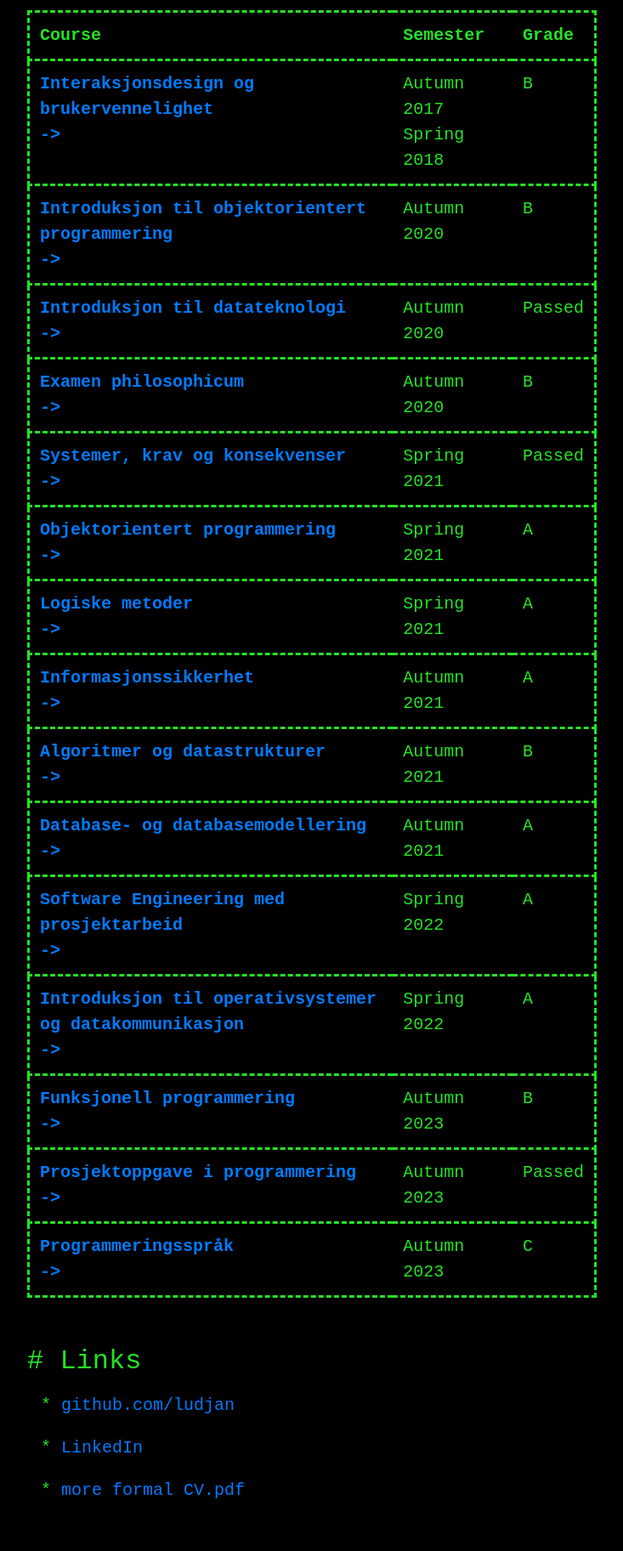
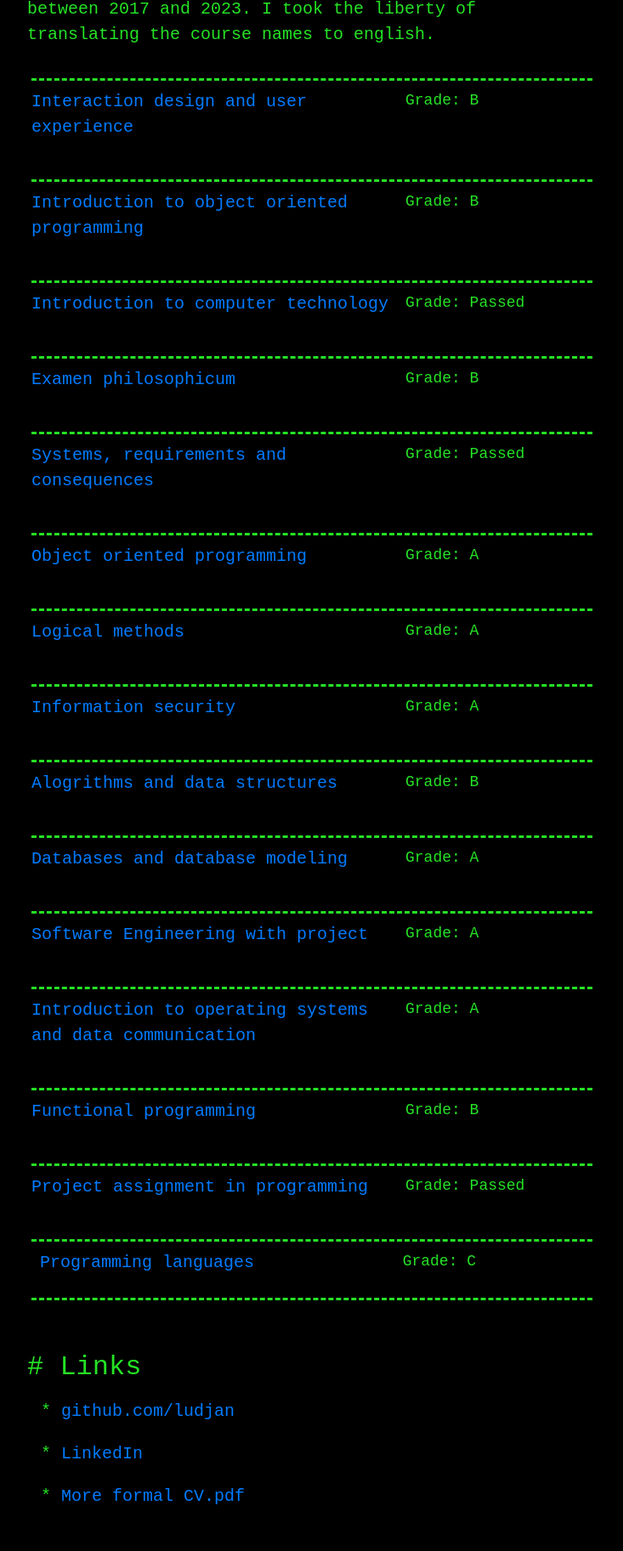
Before and after one commit to ludjan/site, a plain HTML site: page index.html in a window 1280 px wide. Shown: the part 3504-5329 px from the top of the page at 85% size, without its empty margins (273-1006 px from the left). Drawn offline with nearby package versions, Linux system fonts and the light colour scheme.

Commit message:
more styling

```diff
--- a/index.html
+++ b/index.html
@@ -177,184 +177,161 @@
                 <div class="container">
                     <h1># Grades</h1>
                     <p>
-                        Here are the passed courses and grades from my studies.
+                        Here are the passed courses and grades from my studies between 2017 and 2023. I took the liberty of translating the course names to english.
                     </p>
-                    <table class="table justify-content-xs-center">
-                        <thead>
-                            <tr>
-                                <th scope="col">Course</th>
-                                <th scope="col">Semester</th>
-                                <th scope="col">Grade</th>
-                            </tr>
-                        </thead>
-                        <tbody>
-                            <tr>
-                                <th scope="row">
-                                    <a class="table-link text-break" href="https://www.hivolda.no/emne/AMV124/5252">
-                                        <div>
-                                            Interaksjonsdesign og brukervennelighet<br>->
+
+                    <div class="grade-table">
+                        <div class="row grade-row">
+                            <div class="col-md-8 no-left-padding">
+                                <a class="course-link" href="https://www.hivolda.no/emne/AMV124/5252">
+                                    <p>
+                                        Interaction design and user experience
+                                    </p>
+                                </a>
                             </div>
+                            <div class="col-md-4 course-link no-left-padding">Grade: B</div>
+                        </div>
+                        <div class="row grade-row">
+                            <div class="col-md-8 no-left-padding">
+                                <a class="course-link"href="https://www.uio.no/studier/emner/matnat/ifi/IN1000/index.html">
+                                    <p>
+                                        Introduction to object oriented programming
+                                    </p>
                                 </a>
-                                </th>
-                                <td>Autumn 2017<br>Spring 2018</td>
-                                <td>B</td>
-                            </tr>
-                            <tr>
-                                <th scope="row">
-                                    <a class="table-link text-break"href="https://www.uio.no/studier/emner/matnat/ifi/IN1000/index.html">
-                                        <div>
-                                            Introduksjon til objektorientert programmering<br>->
                             </div>
+                            <div class="col-md-4 course-link no-left-padding">Grade: B</div>
+                        </div>
+                        <div class="row grade-row">
+                            <div class="col-md-8 no-left-padding">
+                                <a class="course-link" href="https://www.uio.no/studier/emner/matnat/ifi/IN1020/index.html">
+                                    <p>
+                                        Introduction to computer technology
+                                    </p>
                                 </a>
-                                </th>
-                                <td>Autumn 2020</td>
-                                <td>B</td>
-                            </tr>
-                            <tr>
-                                <th scope="row">
-                                    <a class="table-link text-break" href="https://www.uio.no/studier/emner/matnat/ifi/IN1020/index.html">
-                                        <div>
-                                            Introduksjon til datateknologi<br>->
                             </div>
+                            <div class="col-md-4 course-link no-left-padding">Grade: Passed</div>
+                        </div>
+                        <div class="row grade-row">
+                            <div class="col-md-8 no-left-padding">
+                                <a class="course-link" href="https://www.uio.no/studier/emner/matnat/ifi/IN1000/index.html">
+                                    <p>
+                                        Examen philosophicum
+                                    </p>
                                 </a>
-                                </th>
-                                <td>Autumn 2020</td>
-                                <td>Passed</td>
-                            </tr>
-                            <tr>
-                                <th scope="row">
-                                    <a class="table-link text-break" href="https://www.uio.no/studier/emner/matnat/ifi/IN1000/index.html">
-                                        <div>
-                                            Examen philosophicum<br>->
                             </div>
+                            <div class="col-md-4 course-link no-left-padding">Grade: B</div>
+                        </div>
+                        <div class="row grade-row">
+                            <div class="col-md-8 no-left-padding">
+                                <a class="course-link" href="https://www.uio.no/studier/emner/matnat/ifi/IN1030/index.html">
+                                    <p>
+                                        Systems, requirements and consequences
+                                    </p>
                                 </a>
-                                </th>
-                                <td>Autumn 2020</td>
-                                <td>B</td>
-                            </tr>
-                            <tr>
-                                <th scope="row">
-                                    <a class="table-link text-break" href="https://www.uio.no/studier/emner/matnat/ifi/IN1030/index.html">
-                                        <div>
-                                            Systemer, krav og konsekvenser<br>->
                             </div>
+                            <div class="col-md-4 course-link no-left-padding">Grade: Passed</div>
+                        </div>
+                        <div class="row grade-row">
+                            <div class="col-md-8 no-left-padding">
+                                <a class="course-link" href="https://www.uio.no/studier/emner/matnat/ifi/IN1010/index.html">
+                                    <p>
+                                        Object oriented programming
+                                    </p>
                                 </a>
-                                </th>
-                                <td>Spring 2021</td>
-                                <td>Passed</td>
-                            </tr>
-                            <tr>
-                                <th scope="row">
-                                    <a class="table-link text-break" href="https://www.uio.no/studier/emner/matnat/ifi/IN1010/index.html">
-                                        <div>
-                                            Objektorientert programmering<br>->
                             </div>
+                            <div class="col-md-4 course-link no-left-padding">Grade: A</div>
+                        </div>
+                        <div class="row grade-row">
+                            <div class="col-md-8 no-left-padding">
+                                <a class="course-link" href="https://www.uio.no/studier/emner/matnat/ifi/IN1150/index.html">
+                                    <p>
+                                        Logical methods
+                                    </p>
                                 </a>
-                                </th>
-                                <td>Spring 2021</td>
-                                <td>A</td>
-                            </tr>
-                            <tr>
-                                <th scope="row">
-                                    <a class="table-link text-break" href="https://www.uio.no/studier/emner/matnat/ifi/IN1150/index.html">
-                                        <div>
-                                            Logiske metoder<br>->
                             </div>
+                            <div class="col-md-4 course-link no-left-padding">Grade: A</div>
+                        </div>
+                        <div class="row grade-row">
+                            <div class="col-md-8 no-left-padding">
+                                <a class="course-link" href="https://www.uio.no/studier/emner/matnat/ifi/IN2120/index.html">
+                                    <p>
+                                        Information security
+                                    </p>
                                 </a>
-                                </th>
-                                <td>Spring 2021</td>
-                                <td>A</td>
-                            </tr>
-                            <tr>
-                                <th scope="row">
-                                    <a class="table-link text-break" href="https://www.uio.no/studier/emner/matnat/ifi/IN2120/index.html">
-                                        <div>
-                                            Informasjonssikkerhet<br>->
                             </div>
+                            <div class="col-md-4 course-link no-left-padding">Grade: A</div>
+                        </div>
+                        <div class="row grade-row">
+                            <div class="col-md-8 no-left-padding">
+                                <a class="course-link" href="https://www.uio.no/studier/emner/matnat/ifi/IN2010/index.html">
+                                    <p>
+                                        Alogrithms and data structures
+                                    </p>
                                 </a>
-                                </th>
-                                <td>Autumn 2021</td>
-                                <td>A</td>
-                            </tr>
-                            <tr>
-                                <th scope="row">
-                                    <a class="table-link text-break" href="https://www.uio.no/studier/emner/matnat/ifi/IN2010/index.html">
-                                        <div>
-                                            Algoritmer og datastrukturer<br>->
                             </div>
+                            <div class="col-md-4 course-link no-left-padding">Grade: B</div>
+                        </div>
+                        <div class="row grade-row">
+                            <div class="col-md-8 no-left-padding">
+                                <a class="course-link" href="https://www.uio.no/studier/emner/matnat/ifi/IN2090/index.html">
+                                    <p>
+                                        Databases and database modeling
+                                    </p>
                                 </a>
-                                </th>
-                                <td>Autumn 2021</td>
-                                <td>B</td>
-                            </tr>
-                            <tr>
-                                <th scope="row">
-                                    <a class="table-link text-break" href="https://www.uio.no/studier/emner/matnat/ifi/IN2090/index.html">
-                                        <div>
-                                            Database- og databasemodellering<br>->
                             </div>
+                            <div class="col-md-4 course-link no-left-padding">Grade: A</div>
+                        </div>
+                        <div class="row grade-row">
+                            <div class="col-md-8 no-left-padding">
+                                <a class="course-link" href="https://www.uio.no/studier/emner/matnat/ifi/IN2000/index.html">
+                                    <p>
+                                        Software Engineering with project
+                                    </p>
                                 </a>
-                                </th>
-                                <td>Autumn 2021</td>
-                                <td>A</td>
-                            </tr>
-                            <tr>
-                                <th scope="row">
-                                    <a class="table-link text-break" href="https://www.uio.no/studier/emner/matnat/ifi/IN2000/index.html">
-                                        <div>
-                                            Software Engineering med prosjektarbeid<br>->
                             </div>
+                            <div class="col-md-4 course-link no-left-padding">Grade: A</div>
+                        </div>
+                        <div class="row grade-row">
+                            <div class="col-md-8 no-left-padding">
+                                <a class="course-link" href="https://www.uio.no/studier/emner/matnat/ifi/IN2140/index.html">
+                                    <p>
+                                        Introduction to operating systems and data communication
+                                    </p>
                                 </a>
-                                </th>
-                                <td>Spring 2022</td>
-                                <td>A</td>
-                            </tr>
-                            <tr>
-                                <th scope="row">
-                                    <a class="table-link text-break" href="https://www.uio.no/studier/emner/matnat/ifi/IN2140/index.html">
-                                        <div>
-                                            Introduksjon til operativsystemer og datakommunikasjon<br>->
                             </div>
+                            <div class="col-md-4 course-link no-left-padding">Grade: A</div>
+                        </div>
+                        <div class="row grade-row">
+                            <div class="col-md-8 no-left-padding">
+                                <a class="course-link" href="https://www.uio.no/studier/emner/matnat/ifi/IN2040/h22/index.html">
+                                    <p>
+                                        Functional programming
+                                    </p>
                                 </a>
-                                </th>
-                                <td>Spring 2022</td>
-                                <td>A</td>
-                            </tr>
-                            <tr>
-                                <th scope="row">
-                                    <a class="table-link text-break" href="https://www.uio.no/studier/emner/matnat/ifi/IN2040/h22/index.html">
-                                        <div>
-                                            Funksjonell programmering<br>->
                             </div>
+                            <div class="col-md-4 course-link no-left-padding">Grade: B</div>
+                        </div>
+                        <div class="row grade-row">
+                            <div class="col-md-8 no-left-padding">
+                                <a class="course-link" href="https://www.uio.no/studier/emner/matnat/ifi/IN2030/index.html">
+                                    <p>
+                                        Project assignment in programming
+                                    </p>
                                 </a>
-                                </th>
-                                <td>Autumn 2023</td>
-                                <td>B</td>
-                            </tr>
-                            <tr>
-                                <th scope="row">
-                                    <a class="table-link text-break" href="https://www.uio.no/studier/emner/matnat/ifi/IN2030/index.html">
-                                        <div>
-                                            Prosjektoppgave i programmering<br>->
                             </div>
+                            <div class="col-md-4 course-link no-left-padding">Grade: Passed</div>
+                        </div>
+                        <div class="row grade-row last-grade-row">
+                            <div class="col-md-8 no-left-padding">
+                                <a class="course-link" href="https://www.uio.no/studier/emner/matnat/ifi/IN3040/index.html">
+                                    <p>
+                                        Programming languages
+                                    </p>
                                 </a>
-                                </th>
-                                <td>Autumn 2023</td>
-                                <td>Passed</td>
-                            </tr>
-                            <tr>
-                                <th scope="row">
-                                    <a class="table-link text-break" href="https://www.uio.no/studier/emner/matnat/ifi/IN3040/index.html">
-                                        <div>
-                                            Programmeringsspråk<br>->
                             </div>
-                                    </a>
-                                </th>
-                                <td>Autumn 2023</td>
-                                <td>C</td>
-                            </tr>
-                        </tbody>
-                    </table>
+                            <div class="col-md-4 course-link no-left-padding course-grade">Grade: C</div>
+                        </div>
+                    </div>
                 </div>
             </section>
             <section>
@@ -369,7 +346,7 @@
                             <a href="https://www.linkedin.com/in/ludvig-jansson-ab34a6114/">LinkedIn</a>
                         </li>
                         <li class="li-clickable">
-                            <a href="CV_2022_3.pdf">more formal CV.pdf</a>
+                            <a href="CV_2022_3.pdf">More formal CV.pdf</a>
                         </li>
                     </ul>
 
--- a/styles.css
+++ b/styles.css
@@ -21,9 +21,29 @@ p, ul, li, div, tr {
     color: rgb(37, 227, 37);
 }
 
+.grade-table {
+    padding: 20px;
+    border-color: rgb(37, 227, 37);
+    .grade-row {
+        padding-top: 10px;
+        padding-bottom: 30px;
+        border-top-style: dashed;
+    }
+    .last-grade-row {
+        border-bottom-style: dashed;
+        padding: 10px;
+    }
+    .course-link {
+        font-size: 18px;
+    }
+    .no-left-padding {
+        padding-left: 0px;
+    }
+}
+
 a {
     color: #007BFF;
-    div {
+    p {
         color: #007BFF;
     }
 }
@@ -59,10 +79,6 @@ ul {
 .lud-p {
     margin-bottom: 0em;
 }
-table, tr {
-    border-style: dashed;
-    border-color:rgb(37, 227, 37)
-}
 .li-clickable {
     padding-top: 10px;
     padding-bottom: 10px;
```
Lines whose indentation alone changed are shown as unchanged.
